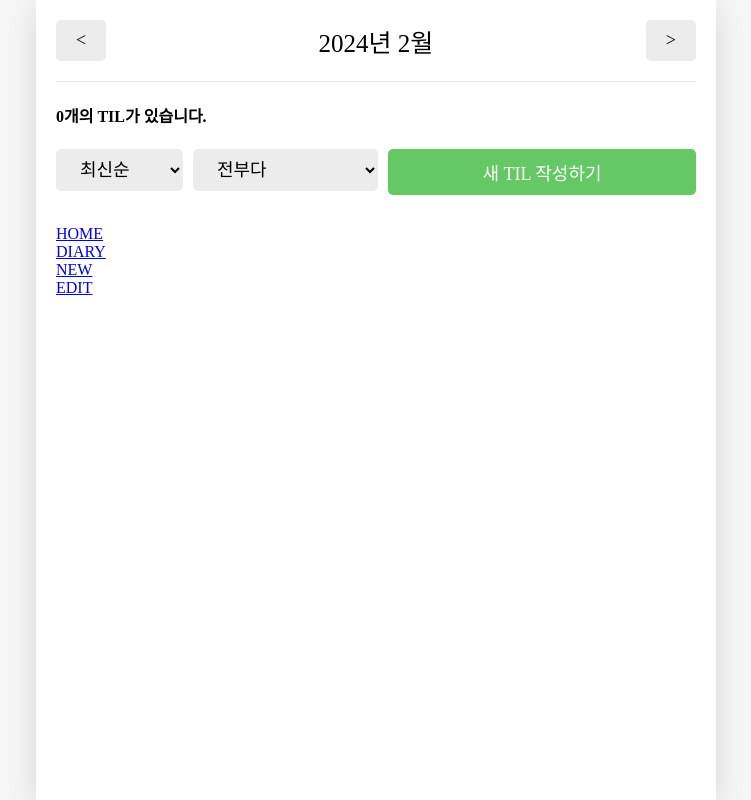
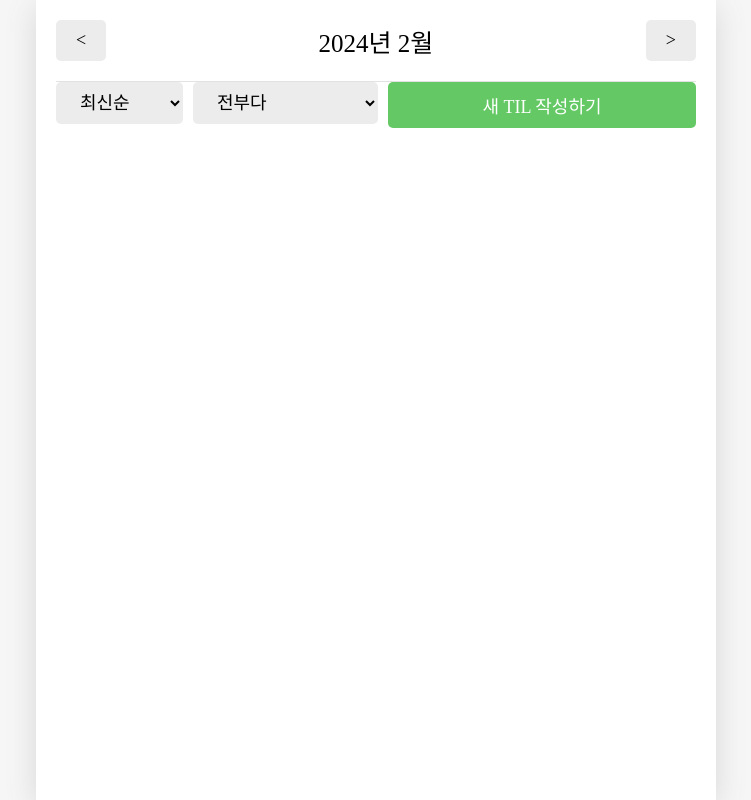
Before and after one commit to taebong98/TIL-Blog, a React (Create React App) app: page / in a window 1280 px wide. Shown: the whole page, without its empty margins (264-1015 px from the left). Built offline with nearby package versions, Linux system fonts and the light colour scheme; a web font is replaced by a local one.

Commit message:
feat: 프로젝트 최적화

```diff
--- a/src/components/TilList.js
+++ b/src/components/TilList.js
@@ -1,4 +1,4 @@
-import { useState } from "react";
+import React, { useEffect, useState } from "react";
 import MyButton from "./MyButton";
 import { useNavigate } from "react-router-dom";
 import TilItem from "./TilItem";
@@ -14,7 +14,11 @@ const filterOptionList = [
     { value: "bad", name: "이해 못한 내용만" },
 ];
 
-const ControlMenu = ({ value, onChange, optionList }) => {
+const ControlMenu = React.memo(({ value, onChange, optionList }) => {
+    useEffect(() => {
+        console.log("Control menu");
+    });
+
     return (
         <select
             className="ControlMenu"
@@ -28,7 +32,7 @@ const ControlMenu = ({ value, onChange, optionList }) => {
             ))}
         </select>
     );
-};
+});
 
 const TilList = ({ tilList }) => {
     const navigate = useNavigate();
--- a/src/pages/Home.js
+++ b/src/pages/Home.js
@@ -76,12 +76,10 @@ const Home = () => {
                     />
                 }
             />
-            <h4>{data.length}개의 TIL가 있습니다.</h4>
             <div>
 
             </div>
             <TilList tilList={tilList} />
-            <RouteTest />
         </div>
     );
 };
```
